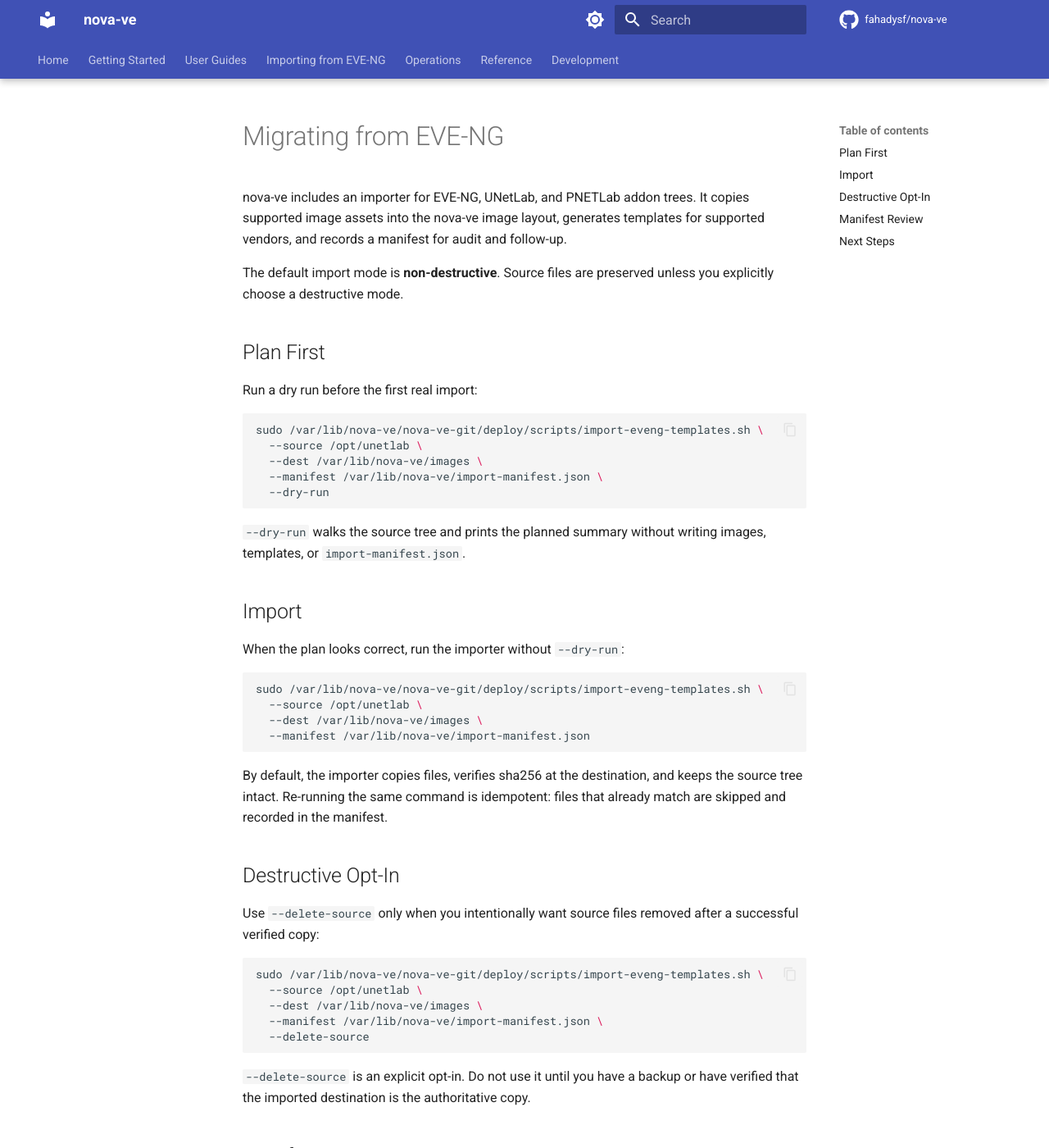
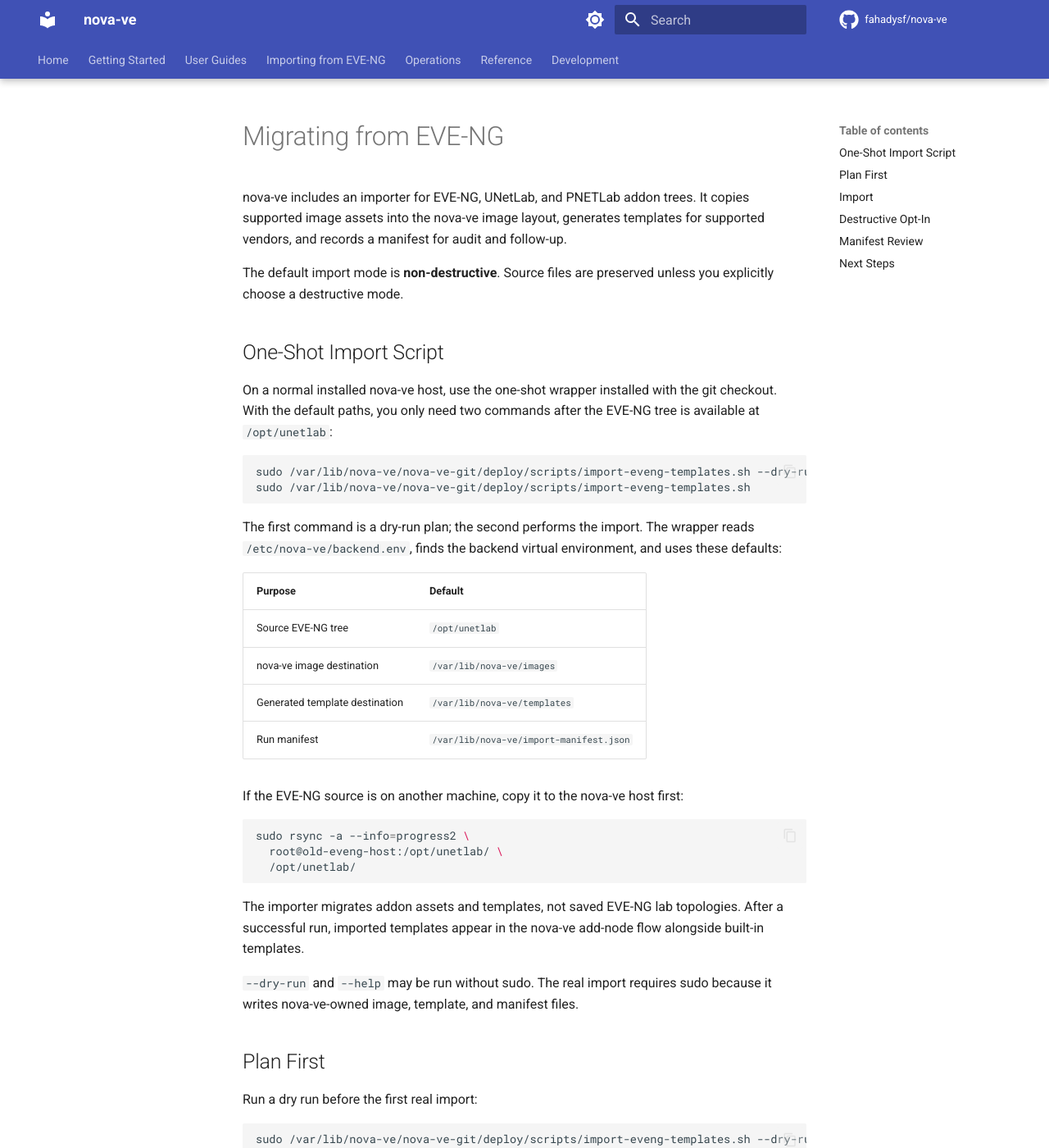
Before and after one commit to fahadysf/nova-ve, an MkDocs documentation site: the page built from docs/migrating-from-eve-ng.md, in a window 1280 px wide and 1400 px high. Shown: the whole window at 82% size. Built offline with MkDocs 1.6.1 and Material for MkDocs 9.7.7, drawn with Linux system fonts in a browser that asks for light colours; comment, search, counter and statistics services are not loaded.

Commit message:
Make EVE-NG imports easier to run safely
Operators should not need to know the Python module path or repeat default destination flags for a normal EVE-NG migration. The shell wrapper is now documented as the standard one-shot path, and it permits read-only --dry-run/--help without sudo while preserving root enforcement for mutating imports.

Constraint: Real imports write /var/lib/nova-ve images/templates/manifest with service-account ownership

Rejected: Document only the raw Python importer | the shell wrapper already resolves the installed checkout and venv, so it is the safer operator surface

Confidence: high

Scope-risk: narrow

Directive: Keep import-eveng-templates.sh as the documented operator entrypoint; Python module details belong in reference/development docs

Tested: bash -n deploy/scripts/import-eveng-templates.sh

Tested: cd backend && PYTHONPATH=. .venv/bin/pytest tests/test_deploy_helpers.py tests/test_migration_guide_doc_lint.py -q

Tested: deploy/scripts/import-eveng-templates.sh --help

Tested: deploy/scripts/import-eveng-templates.sh --dry-run --source /tmp/nova-ve-no-such-eveng-source --dest /tmp/nova-ve-import-dest --manifest /tmp/nova-ve-import-manifest.json

Tested: /tmp/nova-ve-docs-venv/bin/mkdocs build --strict

Not-tested: Live EVE-NG source import with vendor images

````diff
--- a/docs/migrating-from-eve-ng.md
+++ b/docs/migrating-from-eve-ng.md
@@ -4,16 +4,42 @@
 
 The default import mode is **non-destructive**. Source files are preserved unless you explicitly choose a destructive mode.
 
+## One-Shot Import Script
+
+On a normal installed nova-ve host, use the one-shot wrapper installed with the git checkout. With the default paths, you only need two commands after the EVE-NG tree is available at `/opt/unetlab`:
+
+```bash
+sudo /var/lib/nova-ve/nova-ve-git/deploy/scripts/import-eveng-templates.sh --dry-run
+sudo /var/lib/nova-ve/nova-ve-git/deploy/scripts/import-eveng-templates.sh
+```
+
+The first command is a dry-run plan; the second performs the import. The wrapper reads `/etc/nova-ve/backend.env`, finds the backend virtual environment, and uses these defaults:
+
+| Purpose | Default |
+|---|---|
+| Source EVE-NG tree | `/opt/unetlab` |
+| nova-ve image destination | `/var/lib/nova-ve/images` |
+| Generated template destination | `/var/lib/nova-ve/templates` |
+| Run manifest | `/var/lib/nova-ve/import-manifest.json` |
+
+If the EVE-NG source is on another machine, copy it to the nova-ve host first:
+
+```bash
+sudo rsync -a --info=progress2 \
+  root@old-eveng-host:/opt/unetlab/ \
+  /opt/unetlab/
+```
+
+The importer migrates addon assets and templates, not saved EVE-NG lab topologies. After a successful run, imported templates appear in the nova-ve add-node flow alongside built-in templates.
+
+`--dry-run` and `--help` may be run without sudo. The real import requires sudo because it writes nova-ve-owned image, template, and manifest files.
+
 ## Plan First
 
 Run a dry run before the first real import:
 
 ```bash
-sudo /var/lib/nova-ve/nova-ve-git/deploy/scripts/import-eveng-templates.sh \
-  --source /opt/unetlab \
-  --dest /var/lib/nova-ve/images \
-  --manifest /var/lib/nova-ve/import-manifest.json \
-  --dry-run
+sudo /var/lib/nova-ve/nova-ve-git/deploy/scripts/import-eveng-templates.sh --dry-run
 ```
 
 `--dry-run` walks the source tree and prints the planned summary without writing images, templates, or `import-manifest.json`.
@@ -23,10 +49,7 @@
 When the plan looks correct, run the importer without `--dry-run`:
 
 ```bash
-sudo /var/lib/nova-ve/nova-ve-git/deploy/scripts/import-eveng-templates.sh \
-  --source /opt/unetlab \
-  --dest /var/lib/nova-ve/images \
-  --manifest /var/lib/nova-ve/import-manifest.json
+sudo /var/lib/nova-ve/nova-ve-git/deploy/scripts/import-eveng-templates.sh
 ```
 
 By default, the importer copies files, verifies sha256 at the destination, and keeps the source tree intact. Re-running the same command is idempotent: files that already match are skipped and recorded in the manifest.
@@ -36,11 +59,7 @@
 Use `--delete-source` only when you intentionally want source files removed after a successful verified copy:
 
 ```bash
-sudo /var/lib/nova-ve/nova-ve-git/deploy/scripts/import-eveng-templates.sh \
-  --source /opt/unetlab \
-  --dest /var/lib/nova-ve/images \
-  --manifest /var/lib/nova-ve/import-manifest.json \
-  --delete-source
+sudo /var/lib/nova-ve/nova-ve-git/deploy/scripts/import-eveng-templates.sh --delete-source
 ```
 
 `--delete-source` is an explicit opt-in. Do not use it until you have a backup or have verified that the imported destination is the authoritative copy.
````
Also changed, not shown: docs/importing-eveng/index.md (+9 -2 lines), docs/importing-eveng/overview.md (+31 -9 lines), docs/reference/cli-import-eveng.md (+18 -6 lines), 3 other files.
